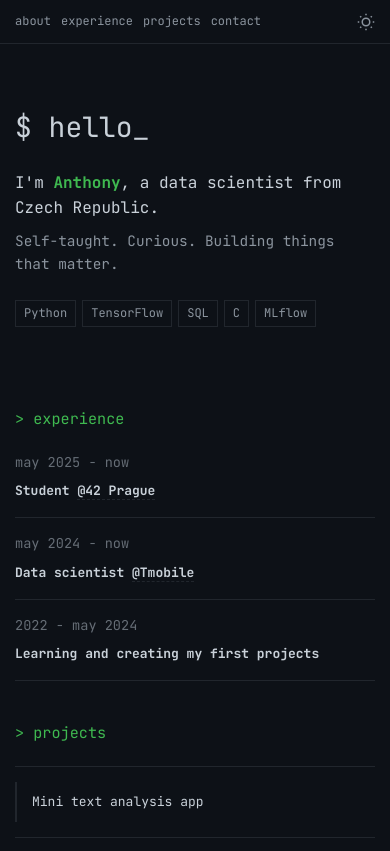
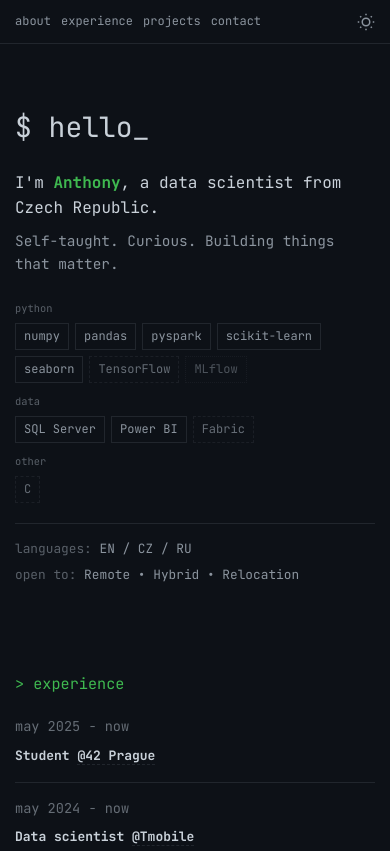
Before and after one commit to Anthony-Dcodes/Anthony-Dcodes.github.io, a plain HTML site: page index.html in a window 390 px wide. Shown: the top 851 px of the page. Drawn offline with Linux system fonts and the light colour scheme.

Commit message:
Add skills visualization with proficiency levels and quick info
- Restructure hero with grouped skills by category (python, data, other)
- Add proficiency indicators: solid border (strong), dashed (familiar), dotted (touched)
- Add languages (EN/CZ/RU) and work preferences (remote/hybrid/relocation)
- Add subtle breathing vignette background animation
- Responsive styling for new elements

Co-Authored-By: Claude Opus 4.5 <noreply@anthropic.com>

```diff
--- a/index.html
+++ b/index.html
@@ -44,12 +44,38 @@
       <p class="intro">I'm <strong>Anthony</strong>, a data scientist from Czech Republic.</p>
       <p class="tagline">Self-taught. Curious. Building things that matter.</p>
 
-      <div class="skills">
-        <span class="skill">Python</span>
-        <span class="skill">TensorFlow</span>
-        <span class="skill">SQL</span>
-        <span class="skill">C</span>
-        <span class="skill">MLflow</span>
+      <div class="skills-section">
+        <div class="skill-category">
+          <span class="category-label">python</span>
+          <div class="skills">
+            <span class="skill strong">numpy</span>
+            <span class="skill strong">pandas</span>
+            <span class="skill strong">pyspark</span>
+            <span class="skill strong">scikit-learn</span>
+            <span class="skill strong">seaborn</span>
+            <span class="skill familiar">TensorFlow</span>
+            <span class="skill touched">MLflow</span>
+          </div>
+        </div>
+        <div class="skill-category">
+          <span class="category-label">data</span>
+          <div class="skills">
+            <span class="skill strong">SQL Server</span>
+            <span class="skill strong">Power BI</span>
+            <span class="skill familiar">Fabric</span>
+          </div>
+        </div>
+        <div class="skill-category">
+          <span class="category-label">other</span>
+          <div class="skills">
+            <span class="skill familiar">C</span>
+          </div>
+        </div>
+      </div>
+
+      <div class="quick-info">
+        <p class="info-line"><span class="info-label">languages:</span> EN / CZ / RU</p>
+        <p class="info-line"><span class="info-label">open to:</span> Remote • Hybrid • Relocation</p>
       </div>
     </section>
 
--- a/styles.css
+++ b/styles.css
@@ -25,6 +25,30 @@ body {
     margin: 0;
     padding: 0;
     transition: background-color 0.3s ease, color 0.3s ease;
+}
+
+/* Animated background - breathing vignette */
+body::before {
+    content: '';
+    position: fixed;
+    top: 0;
+    left: 0;
+    right: 0;
+    bottom: 0;
+    background: radial-gradient(
+        ellipse at center,
+        transparent 0%,
+        transparent 50%,
+        rgba(0, 0, 0, 0.4) 100%
+    );
+    animation: vignetteBreathe 10s ease-in-out infinite;
+    pointer-events: none;
+    z-index: -1;
+}
+
+@keyframes vignetteBreathe {
+    0%, 100% { opacity: 0.5; }
+    50% { opacity: 0.8; }
 }
 
 /* Theme toggle input (hidden) */
@@ -59,6 +83,15 @@ body:has(#theme-toggle:checked) .icon-sun {
 
 body:has(#theme-toggle:checked) .icon-moon {
     display: block;
+}
+
+body:has(#theme-toggle:checked)::before {
+    background: radial-gradient(
+        ellipse at center,
+        transparent 0%,
+        transparent 50%,
+        rgba(0, 0, 0, 0.08) 100%
+    );
 }
 
 /* Header & Navigation */
@@ -174,12 +207,28 @@ section {
     margin-bottom: 25px;
 }
 
-/* Skills */
+/* Skills Section */
+.skills-section {
+    margin-top: 25px;
+}
+
+.skill-category {
+    margin-bottom: 12px;
+}
+
+.category-label {
+    font-size: 0.7rem;
+    color: var(--text-primary);
+    opacity: 0.6;
+    text-transform: lowercase;
+    margin-bottom: 6px;
+    display: block;
+}
+
 .skills {
     display: flex;
     flex-wrap: wrap;
     gap: 8px;
-    margin-top: 20px;
 }
 
 .skill {
@@ -188,12 +237,47 @@ section {
     border: 1px solid var(--border);
     color: var(--text-primary);
     background: transparent;
-    transition: border-color 0.2s ease, color 0.2s ease;
+    transition: border-color 0.2s ease, color 0.2s ease, opacity 0.2s ease;
+}
+
+/* Proficiency levels */
+.skill.strong {
+    opacity: 1;
+    border-style: solid;
+}
+
+.skill.familiar {
+    opacity: 0.7;
+    border-style: dashed;
+}
+
+.skill.touched {
+    opacity: 0.5;
+    border-style: dotted;
 }
 
 .skill:hover {
     border-color: var(--accent);
     color: var(--accent);
+    opacity: 1;
+}
+
+/* Quick info (languages & work preferences) */
+.quick-info {
+    margin-top: 25px;
+    padding-top: 20px;
+    border-top: 1px solid var(--border);
+}
+
+.info-line {
+    font-size: 0.85rem;
+    margin-bottom: 6px;
+    color: var(--text-primary);
+}
+
+.info-label {
+    color: var(--text-primary);
+    opacity: 0.6;
 }
 
 .date {
@@ -343,6 +427,18 @@ h1::after {
         font-size: 1rem;
     }
 
+    .skills-section {
+        margin-top: 20px;
+    }
+
+    .skill-category {
+        margin-bottom: 10px;
+    }
+
+    .category-label {
+        font-size: 0.65rem;
+    }
+
     .skills {
         gap: 6px;
     }
@@ -350,6 +446,15 @@ h1::after {
     .skill {
         font-size: 0.75rem;
         padding: 3px 8px;
+    }
+
+    .quick-info {
+        margin-top: 20px;
+        padding-top: 15px;
+    }
+
+    .info-line {
+        font-size: 0.8rem;
     }
 
     .social-links {
```
